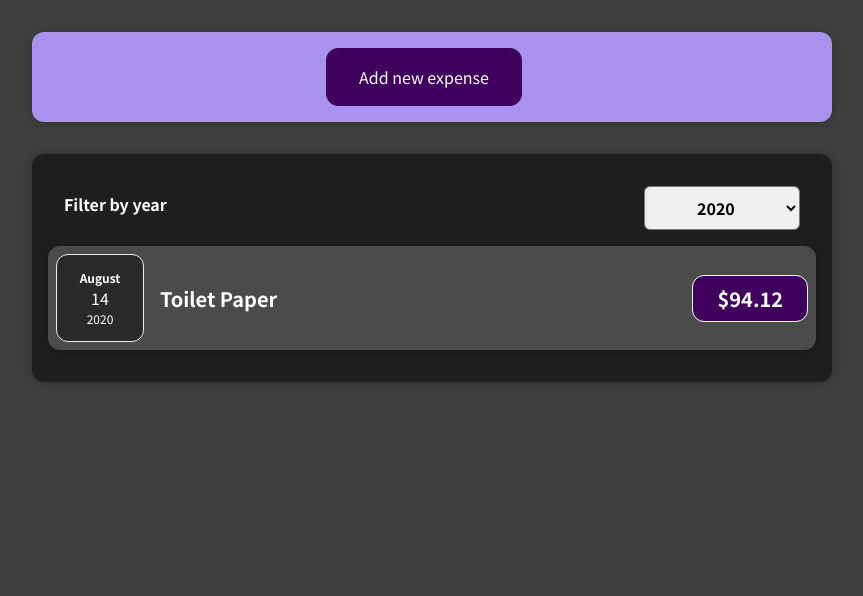
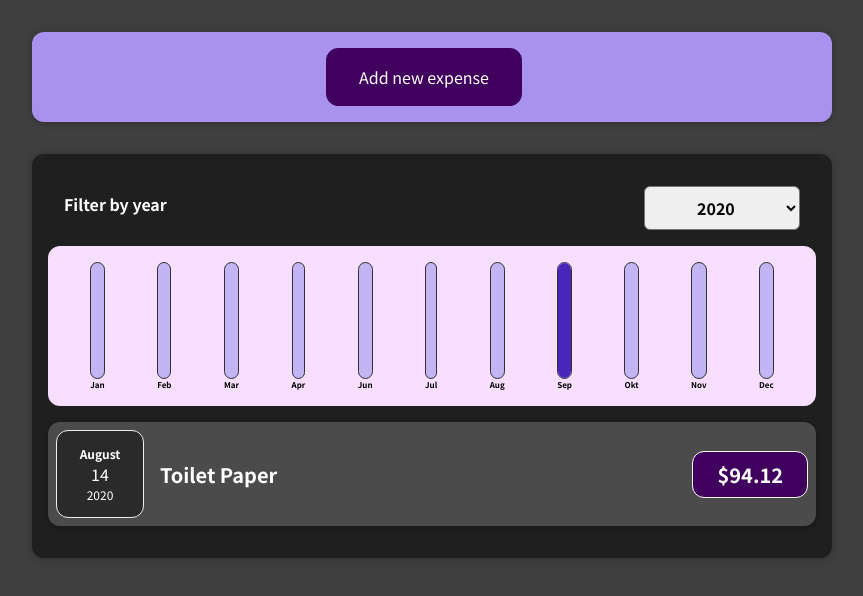
Before and after one commit to neziriElvira/expense-tracker, a React (Create React App) app: page / in a window 1280 px wide. Shown: the top 596 px of the page, without its empty margins (208-1071 px from the left). Built offline with nearby package versions, Linux system fonts and the light colour scheme.

Commit message:
added chart of expenses

```diff
--- a/src/App.js
+++ b/src/App.js
@@ -32,7 +32,6 @@
     setExpenses(prevExp => {
       return [expense, ...prevExp];
     });
-    console.log(expense);
   }
 
   return (
--- /dev/null
+++ b/src/components/Chart/Chart.css
@@ -0,0 +1,9 @@
+.chart {
+    padding: 1rem;
+    border-radius: 12px;
+    background-color: #f8dfff;
+    text-align: center;
+    display: flex;
+    justify-content: space-around;
+    height: 10rem;
+}
--- /dev/null
+++ b/src/components/Chart/Chart.js
@@ -0,0 +1,25 @@
+import React from "react";
+import './Chart.css';
+import ChartBar from "./ChartBar";
+
+const Chart = props => {
+
+    const maxValues = props.dataPoints.map(expense => expense.value);
+    const totalMaximum = Math.max(...maxValues);
+
+    return (
+        <div className="chart">
+            {
+                props.dataPoints.map(dataPoint =>
+                    <ChartBar
+                        key={dataPoint.label}
+                        value={dataPoint.value}
+                        maxValue={totalMaximum}
+                        label={dataPoint.label}
+                    />)
+            }
+        </div>
+    )
+}
+
+export default Chart;
--- /dev/null
+++ b/src/components/Chart/ChartBar.css
@@ -0,0 +1,30 @@
+.chart-bar {
+    height: 100%;
+    display: flex;
+    flex-direction: column;
+    align-items: center;
+}
+
+.chart-bar__inner {
+    height: 100%;
+    width: 100%;
+    border: 1px solid #313131;
+    border-radius: 12px;
+    background-color: #c3b4f3;
+    overflow: hidden;
+    display: flex;
+    flex-direction: column;
+    justify-content: flex-end;
+}
+
+.chart-bar__fill {
+    background-color: #4826b9;
+    width: 100%;
+    transition: all 0.3s ease-out;
+}
+
+.chart-bar__label {
+    font-weight: bold;
+    font-size: 0.5rem;
+    text-align: center;
+}
--- /dev/null
+++ b/src/components/Chart/ChartBar.js
@@ -0,0 +1,28 @@
+import React from "react";
+import './ChartBar.css';
+
+const ChartBar = (props) => {
+
+    let heightFillValue = '0%';
+
+    if (props.maxValue > 0) {
+        heightFillValue = Math.round((props.value / props.maxValue) * 100) + '%';
+    }
+
+
+    return (
+        <div className="chart-bar">
+            <div className="chart-bar__inner">
+                <div
+                    className="chart-bar__fill"
+                    style={{ height: heightFillValue }}>
+                </div>
+            </div>
+            <div className="chart-bar__label">
+                {props.label}
+            </div>
+        </div>
+    )
+}
+
+export default ChartBar;
--- a/src/components/Expenses/Expenses.js
+++ b/src/components/Expenses/Expenses.js
@@ -4,13 +4,13 @@
 import ExpensesFilter from "./ExpensesFilter";
 import './Expenses.css';
 import ExpensesList from './ExpensesList';
+import ExpensesChart from './ExpensesChart';
 const Expenses = (props) => {
 
     const [selectedYear, setSelectedYear] = useState('2020');
 
     const yearChangeHandler = (year) => {
         setSelectedYear(year);
-        console.log('changed');
     }
 
     const filteredExpenses = props.items.filter(expense => {
@@ -21,6 +21,7 @@
         <div>
             <Card className="expenses">
                 <ExpensesFilter selected={selectedYear} onYearChange={yearChangeHandler} />
+                <ExpensesChart expenses={filteredExpenses} />
                 <ExpensesList items={filteredExpenses} />
             </Card>
         </div>
--- /dev/null
+++ b/src/components/Expenses/ExpensesChart.js
@@ -0,0 +1,34 @@
+import React from "react";
+import Chart from "../Chart/Chart";
+
+const ExpensesChart = (props) => {
+
+    const chartDataPoints = [
+        { label: 'Jan', value: 0 },
+        { label: 'Feb', value: 0 },
+        { label: 'Mar', value: 0 },
+        { label: 'Apr', value: 0 },
+        { label: 'Jun', value: 0 },
+        { label: 'Jul', value: 0 },
+        { label: 'Aug', value: 0 },
+        { label: 'Sep', value: 0 },
+        { label: 'Okt', value: 0 },
+        { label: 'Nov', value: 0 },
+        { label: 'Dec', value: 0 },
+    ];
+
+    for (const expense of props.expenses) {
+        const expenseMonth = expense.date.getMonth();
+        chartDataPoints[expenseMonth].value += expense.amount;
+    }
+
+    return (
+        <div>
+            <Chart
+                dataPoints={chartDataPoints}
+            />
+        </div>
+    )
+}
+
+export default ExpensesChart;
--- a/src/components/NewExpense/ExpenseForm.js
+++ b/src/components/NewExpense/ExpenseForm.js
@@ -22,7 +22,7 @@
 
         const expenseData = {
             title: enteredTitle,
-            amount: enteredAmount,
+            amount: +enteredAmount,
             date: new Date(enteredDate)
         }
 
```
